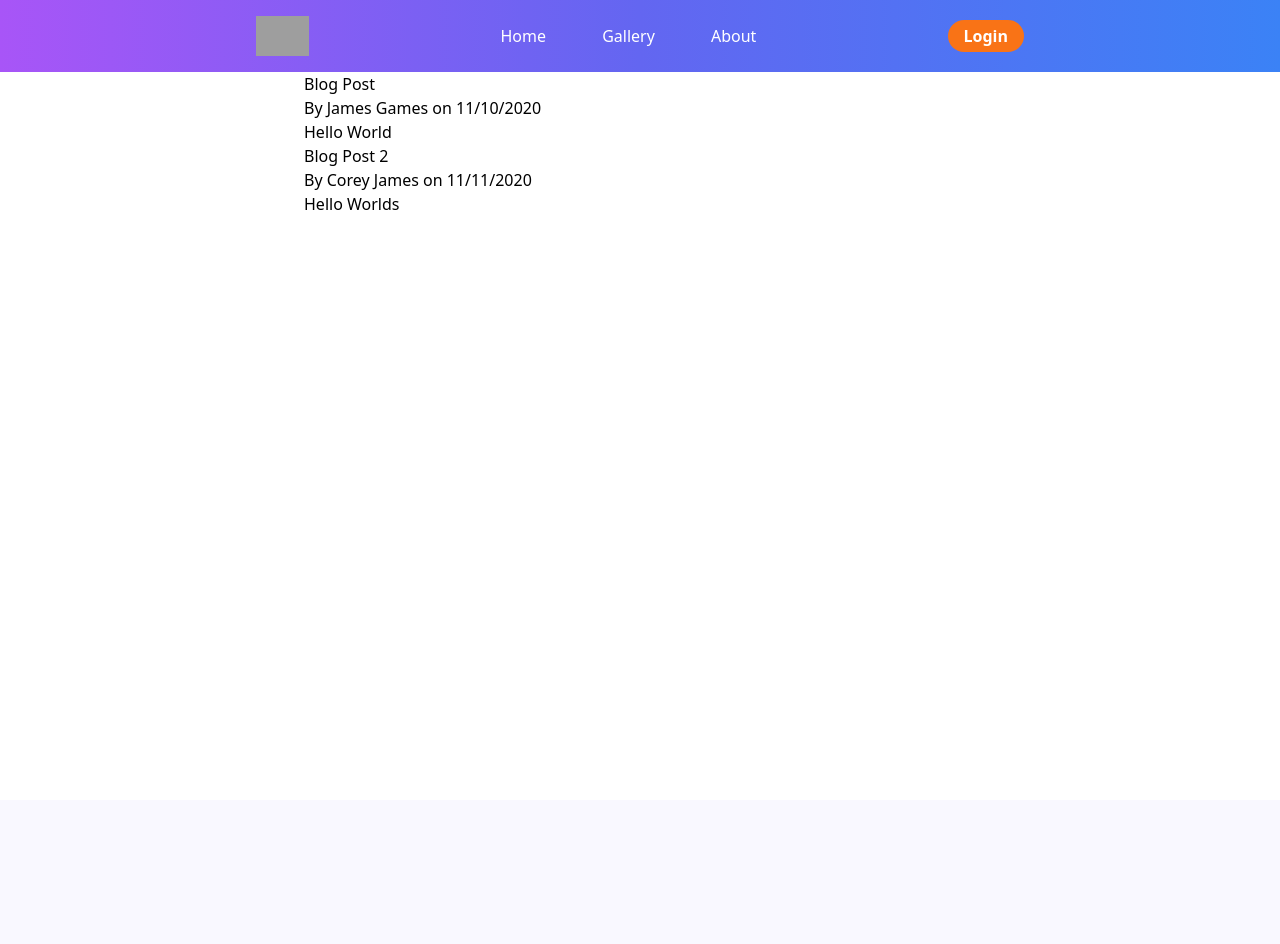
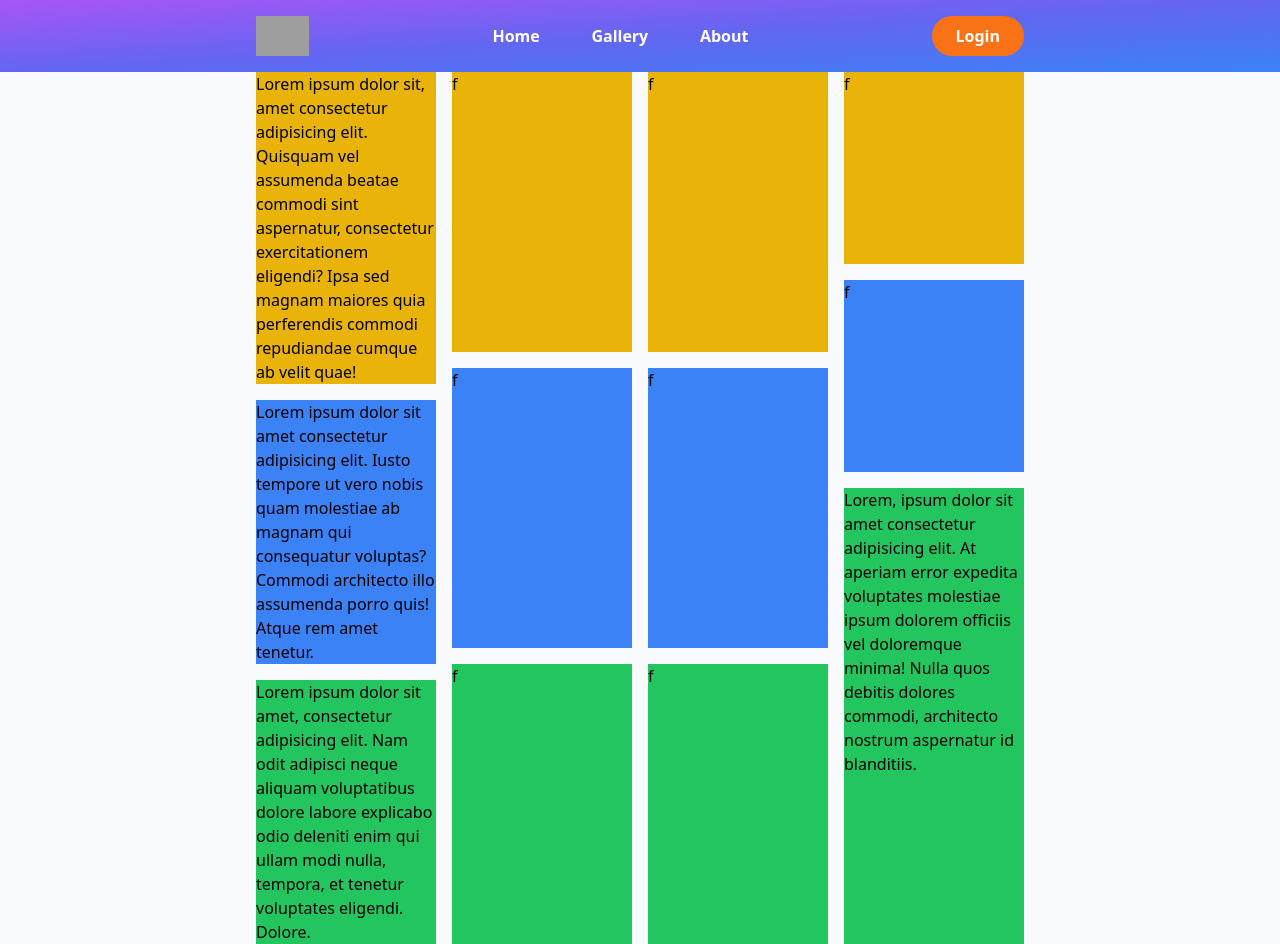
Before and after one commit to Systemized/CGI_Club_Repo, a Django app: page / in a window 1280 px wide. Before the commit the page ends 210 px from the top, so only its background shows below. Run offline with Django 5.2, Linux system fonts and the light colour scheme; some libraries are stand-ins or nearby versions; grey boxes are pictures that could not be loaded.

Commit message:
Added static css file, added feed.html
also modified url and view files for feed,html, made adjustments to several html files.

```diff
--- /dev/null
+++ b/CGI_Club/canvas/static/canvas/main.css
@@ -0,0 +1,3 @@
+h1 {
+    font-size: 100px;
+}
--- a/CGI_Club/canvas/templates/canvas/base.html
+++ b/CGI_Club/canvas/templates/canvas/base.html
@@ -1,3 +1,5 @@
+{% load static %}
+
 <!DOCTYPE html>
 <html lang="en">
 
@@ -6,6 +8,7 @@
     <meta name="viewport" content="width=device-width, initial-scale=1.0">
     <script src="https://cdn.tailwindcss.com"></script>
     <script src="https://kit.fontawesome.com/0808ca8898.js" crossorigin="anonymous"></script>
+    <link rel="stylesheet" href="{% static 'canvas/main.css'%}">
 
     {% if title %}
     <title>Canvas - {{ title }}</title>
@@ -14,23 +17,24 @@
     {% endif %}
 </head>
 
-<body>
+<body class="bg-gray-50">
     <!-- NAVBAR START -->
-    <header class="bg-gradient-to-r from-purple-500 via-indigo-500 to-blue-500 p-4 w-full">
+    <!-- <header class="bg-slate-700 p-4 w-full">           may or may not use in future -->
+    <header class="bg-gradient-to-br from-purple-500 via-indigo-500 to-blue-500 p-4 w-full">
         <nav class="flex justify-between m-auto max-w-screen-md">
             <!-- Logo -->
-            <div class="text-white">
+            <div class="text-white ">
                 <img src="CGI_GSU_Logo.png" alt="Logo" class="h-10 size">
             </div>
             <!-- Visible on Large Screens, invisible on small -->
-            <ul class="hidden md:flex items-center text-white w-1/3 justify-between">
-                <li><a href="/">Home</a></li>
-                <li><a href="/">Gallery</a></li>
-                <li><a href="/">About</a></li>
+            <ul class="hidden md:flex items-center text-white w-1/3 justify-between font-semibold">
+                <li><a href="{% url 'canvas-home' %}">Home</a></li>
+                <li><a href="{% url 'canvas-gallery' %}">Gallery</a></li>
+                <li><a href="{% url 'canvas-about' %}">About</a></li>
                 <!-- <li><a href="#">Contact</a></li> -->
             </ul>
             <a class="items-center hidden md:flex font-semibold" href="#">
-                <button class=" bg-orange-500 hover:bg-orange-600 rounded-3xl px-4 py-1 text-white ">Login</button>
+                <button class=" bg-orange-500 hover:bg-orange-600 rounded-3xl px-6 py-2 text-white">Login</button>
             </a>
             <!-- Hamburger Menu -->
             <button id="menu-btn" class="menu-btn md:hidden fa-solid fa-bars text-3xl text-white"></button>
@@ -38,12 +42,12 @@
 
         <!-- Hidden Menu, toggable from hamburger manu -->
         <ul id="mobile-menu" class="hidden md:hidden text-white mt-5 space-y-5 flex-col items-center font-semibold">
-            <li class="text-center"><a href="#" class="hover:text-gray-300">Home</a></li>
-            <li class="text-center"><a href="#" class="hover:text-gray-300">Gallery</a></li>
-            <li class="text-center"><a href="about/" class="hover:text-gray-300">About</a></li>
+            <li class="text-center"><a href="{% url 'canvas-home' %}" class="hover:text-gray-300">Home</a></li>
+            <li class="text-center"><a href="{% url 'canvas-gallery' %}" class="hover:text-gray-300">Gallery</a></li>
+            <li class="text-center"><a href="{% url 'canvas-about' %}" class="hover:text-gray-300">About</a></li>
             <!-- <li class="text-center"><a href="#" class="hover:text-gray-300">Contact</a></li> -->
             <li class="text-center">
-                <a href="#"><button class="bg-orange-500 hover:bg-orange-600 rounded-3xl px-8 py-2 ">Login</button></a>
+                <a href="#"><button class="bg-orange-500 hover:bg-orange-600 rounded-3xl px-10 py-2 ">Login</button></a>
             </li>
         </ul>
 
@@ -59,8 +63,13 @@
     </header>
     <!-- NAVBAR END -->
 
-    <div class="w-3/5 m-auto px-12">
-        {% block content%}{% endblock content%}
+
+    <section class="mx-4">
+        <div class="max-w-screen-md m-auto">
+            {% block content%}{% endblock content%}
+        </div>
+    </section>
+
     </div>
 </body>
 
--- a/CGI_Club/canvas/templates/canvas/home.html
+++ b/CGI_Club/canvas/templates/canvas/home.html
@@ -1,9 +1,29 @@
 {% extends "canvas/base.html" %}
 
 {% block content%}
-    {% for post in posts %}
-        <h1>{{ post.title }}</h1>
-        <p>By {{ post.author }} on {{ post.date_posted }}</p>
-        <p>{{ post.content }}</p>
-    {% endfor %}
+
+    <div class="grid md:grid-cols-4 grid-cols-2 gap-4">
+        <div class="grid gap-4">
+            <div class="bg-yellow-500">Lorem ipsum dolor sit, amet consectetur adipisicing elit. Quisquam vel assumenda beatae commodi sint aspernatur, consectetur exercitationem eligendi? Ipsa sed magnam maiores quia perferendis commodi repudiandae cumque ab velit quae!</div>
+            <div class="bg-blue-500">Lorem ipsum dolor sit amet consectetur adipisicing elit. Iusto tempore ut vero nobis quam molestiae ab magnam qui consequatur voluptas? Commodi architecto illo assumenda porro quis! Atque rem amet tenetur.</div>
+            <div class="bg-green-500">Lorem ipsum dolor sit amet, consectetur adipisicing elit. Nam odit adipisci neque aliquam voluptatibus dolore labore explicabo odio deleniti enim qui ullam modi nulla, tempora, et tenetur voluptates eligendi. Dolore.  </div>
+        </div>
+        <div class="grid gap-4">
+            <div class="bg-yellow-500">f</div>
+            <div class="bg-blue-500">f</div>
+            <div class="bg-green-500">f</div>
+        </div>
+        <div class="grid gap-4">
+            <div class="bg-yellow-500">f</div>
+            <div class="bg-blue-500">f</div>
+            <div class="bg-green-500">f</div>
+        </div>
+        <div class="grid gap-4">
+            <div class="bg-yellow-500">f</div>
+            <div class="bg-blue-500">f</div>
+            <div class="bg-green-500">Lorem, ipsum dolor sit amet consectetur adipisicing elit. At aperiam error expedita voluptates molestiae ipsum dolorem officiis vel doloremque minima! Nulla quos debitis dolores commodi, architecto nostrum aspernatur id blanditiis.</div>
+        </div>
+
+
+    </div>
 {% endblock content%}
--- a/CGI_Club/canvas/urls.py
+++ b/CGI_Club/canvas/urls.py
@@ -5,5 +5,6 @@ urlpatterns = [
     path('', views.home, name='canvas-home'),
     path('about/', views.about, name='canvas-about'),
     path('gallery/', views.gallery, name='canvas-gallery'),
+    path('feed/', views.feed, name='canvas-feed'),
 
 ]
--- a/CGI_Club/canvas/views.py
+++ b/CGI_Club/canvas/views.py
@@ -17,13 +17,16 @@ posts = [
 ]
 
 def home(request):
-    context = {
-            'posts': posts
-    }
-    return render(request, 'canvas/home.html', context)
+    return render(request, 'canvas/home.html')
 
 def about(request):
     return render(request, 'canvas/about.html')
 
 def gallery(request):
     return render(request, 'canvas/gallery.html')
+
+def feed(request):
+    context = {
+            'posts': posts
+    }
+    return render(request, 'canvas/feed.html', context)
```
Also changed, not shown: CGI_Club/canvas/templates/canvas/feed.html (added, +26 -0 lines), CGI_Club/canvas/templates/canvas/gallery.html (+13 -1 lines), 2 other files.
